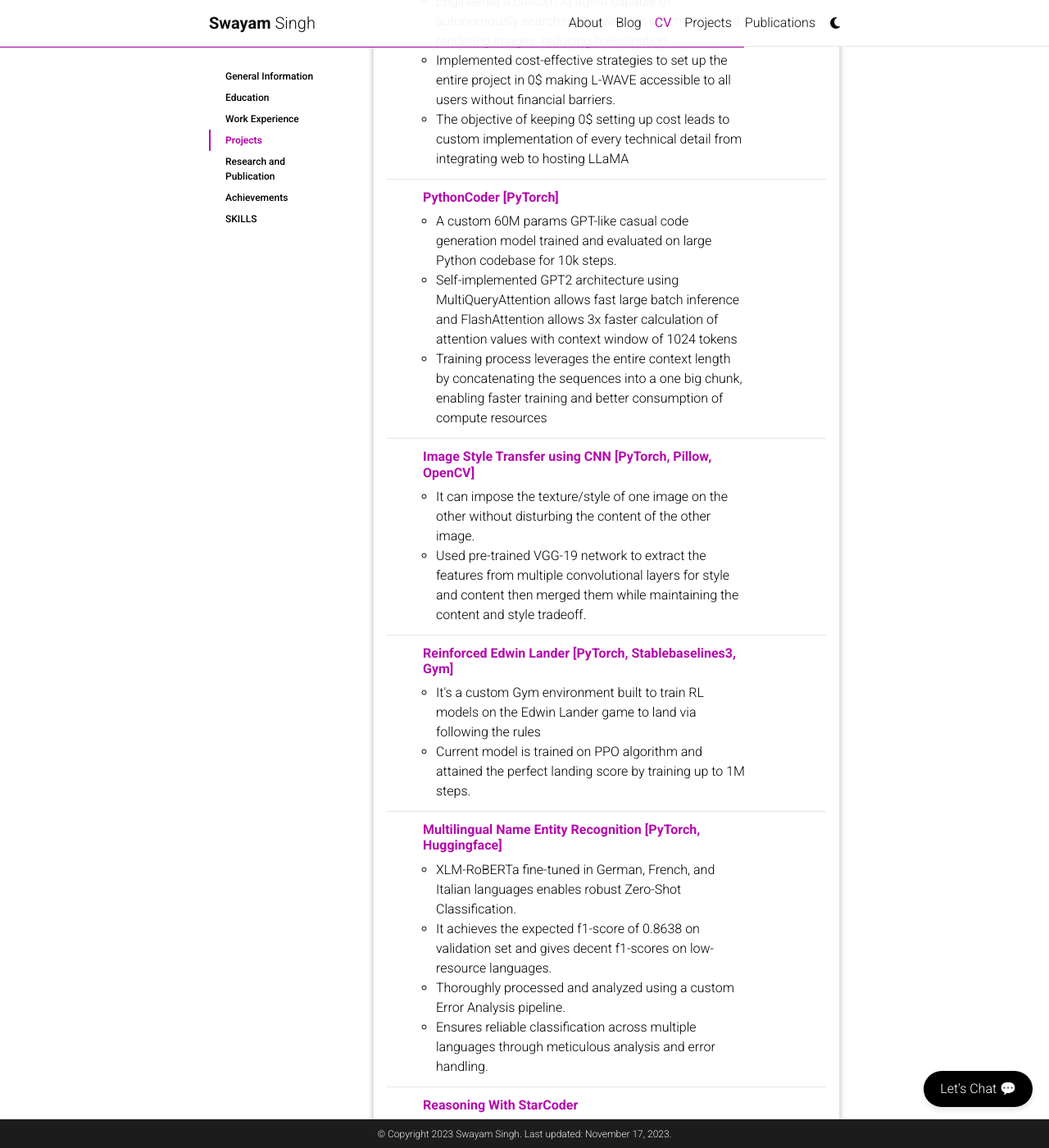
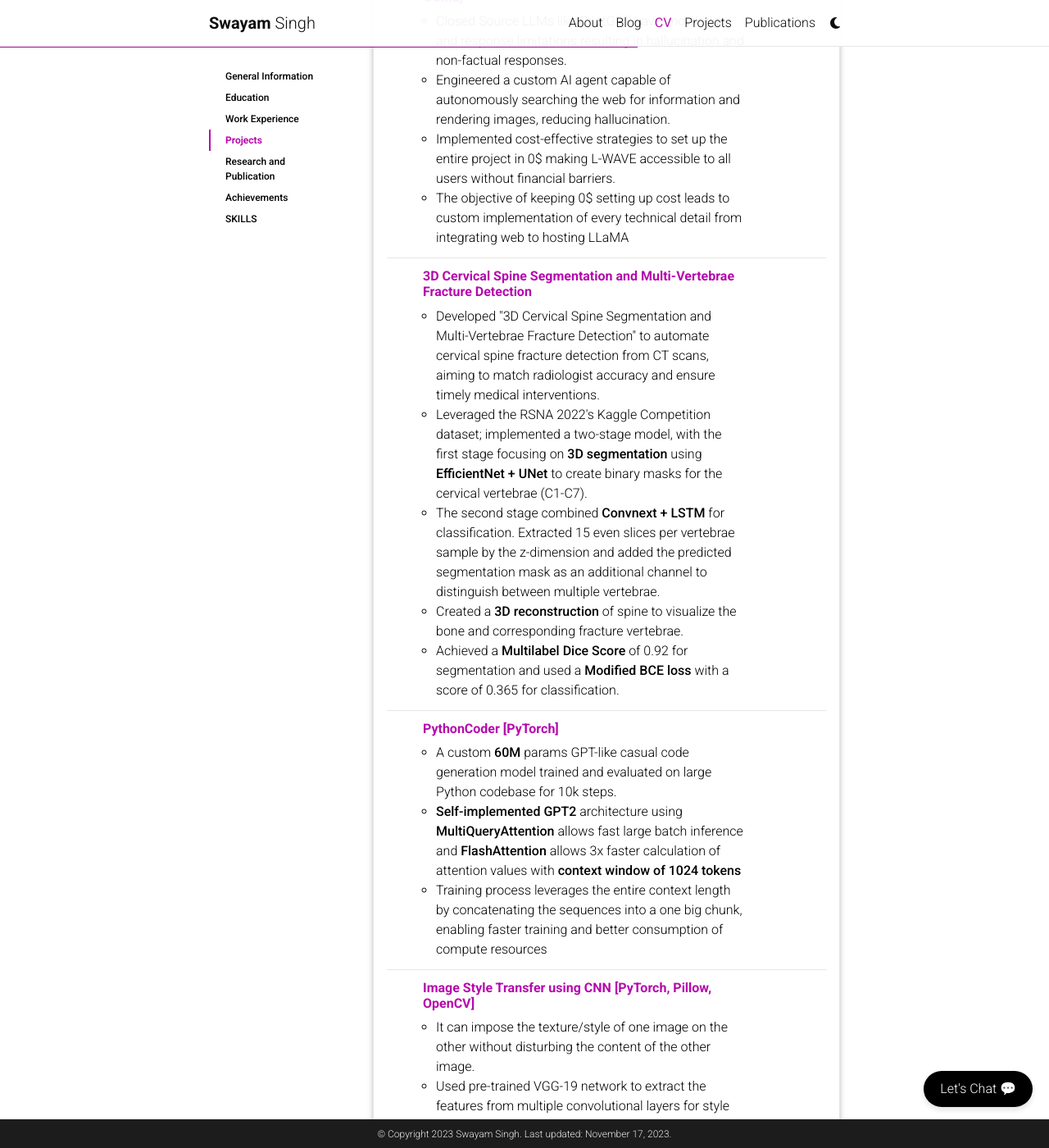
Before and after one commit to SwayamInSync/SwayamInSync.github.io, a Jekyll site: the page built from _pages/cv.md, in a window 1280 px wide and 1400 px high, scrolled down 3142 px. Shown: the whole window at 82% size. Built offline with Jekyll 4.4.1, drawn with Linux system fonts in a browser that asks for light colours; comment, search, counter and statistics services are not loaded; a style sheet for code colours, icons or effects is not loaded; some of the changed text lies outside the part shown.

Commit message:
updated CV

```diff
--- a/_data/cv.yml
+++ b/_data/cv.yml
@@ -3,21 +3,20 @@
   contents:
     - name: Full Name
       value: Swayam Singh
-    - email: Email Address
-      value: singhswayam008@gmail.com
+    - name: Email Address
+      value: <a href="mailto:singhswayam008@gmail.com">singhswayam008@gmail.com</a>
     - name: Phone Number
       value: +919116277756
     - name: Profiles
       links:
         - name: "GitHub"
-          link: "https://projectA-details.com"
+          link: "https://github.com/SwayamInSync"
         - name: "LinkedIn"
-          link: "https://projectA-docs.com"
+          link: "https://www.linkedin.com/in/swayam-singh-406610213/"
         - name: "Kaggle"
-          link: "https://projectA-docs.com"
+          link: "https://www.kaggle.com/swayamsingh"
         - name: "Google Scholar"
-          link: "https://projectA-docs.com"
-
+          link: "https://scholar.google.com/citations?user=clLJfm8AAAAJ&hl"
 - title: Education
   type: time_table
   contents:
@@ -45,7 +44,8 @@
       institution: Scaler (by Interviewbit)
       year: Aug 2022 - Present
       description:
-        - Assisted in the development and implementation of predictive models to optimize customer retention and demand forecasting, which led to a 25% increase in user engagement.
+        - Assisted in the development and deployment of predictive models to minimize infrastructural discrepancies and mitigate potential revenue losses. This proactive approach resulted in a 25% uptick in user engagement.
+        -  Developed automation pipelines to auto-pre-process user engagement data and curate monthly reports and insights on personalized recommendations.
         - Utilized statistical analysis and machine learning techniques to identify infrastructure issues and developed mitigation methodologies.
         - Made core contributions to Scaler modules in Data Science and Machine Learning.
     - title: Open Source Research Engineer
@@ -76,18 +76,25 @@
     - title: <a href="https://github.com/SwayamInSync/clothes-virtual-try-on">Virtual Clothing Assistant [PyTorch, flask, OpenCV](85+ ⭐️)</a>
       description:
         - Allow user to try on different clothes virtually, without going to any trial room.
-        - Used ResNet101 and UNet to segment the cloth and model respectively and pose estimation using openpose then final predictions are done using the PyTorch implementation of VITON.
-        - SSIM (Structural Similarity Index Metric) of 0.895
+        - Used <strong>ResNet101</strong> and <strong>UNet</strong> to segment the cloth and model respectively and pose estimation using openpose then final predictions are done using the PyTorch implementation of VITON.
+        - <strong>SSIM (Structural Similarity Index Metric)</strong> of 0.895
     - title: <a href="https://github.com/SwayamInSync/L-WAVE">L-WAVE (LLaMA Web Access and Visual Enhancement) [PyTorch, Langchain, Hugging Face, GGML]</a>
       description:
         - Closed Source LLMs like ChatGPT have knowledge and response limitations resulting in hallucination and non-factual responses.
         - Engineered a custom AI agent capable of autonomously searching the web for information and rendering images, reducing hallucination.
         - Implemented cost-effective strategies to set up the entire project in 0$ making L-WAVE accessible to all users without financial barriers.
         - The objective of keeping 0$ setting up cost leads to custom implementation of every technical detail from integrating web to hosting LLaMA
+    - title: <a href="https://github.com/SwayamInSync/3D-Cervical-Spine-Segmentation-and-Multi-Vertebrae-Fracture-Detection">3D Cervical Spine Segmentation and Multi-Vertebrae Fracture Detection</a>
+      description:
+        - Developed "3D Cervical Spine Segmentation and Multi-Vertebrae Fracture Detection" to automate cervical spine fracture detection from CT scans, aiming to match radiologist accuracy and ensure timely medical interventions.
+        - Leveraged the RSNA 2022's Kaggle Competition dataset; implemented a two-stage model, with the first stage focusing on <strong>3D segmentation</strong> using <strong>EfficientNet + UNet</strong> to create binary masks for the cervical vertebrae (C1-C7).
+        - The second stage combined <strong>Convnext + LSTM</strong> for classification. Extracted 15 even slices per vertebrae sample by the z-dimension and added the predicted segmentation mask as an additional channel to distinguish between multiple vertebrae.
+        - Created a <strong>3D reconstruction</strong> of spine to visualize the bone and corresponding fracture vertebrae.
+        - Achieved a <strong>Multilabel Dice Score</strong> of 0.92 for segmentation and used a <strong>Modified BCE loss</strong> with a score of 0.365 for classification.
     - title: <a href="https://github.com/SwayamInSync/PythonCoder">PythonCoder [PyTorch]</a>
       description:
-        - A custom 60M params GPT-like casual code generation model trained and evaluated on large Python codebase for 10k steps.
-        - Self-implemented GPT2 architecture using MultiQueryAttention allows fast large batch inference and FlashAttention allows 3x faster calculation of attention values with context window of 1024 tokens
+        - A custom <strong>60M</strong> params GPT-like casual code generation model trained and evaluated on large Python codebase for 10k steps.
+        - <strong>Self-implemented GPT2</strong> architecture using <strong>MultiQueryAttention</strong> allows fast large batch inference and <strong>FlashAttention</strong> allows 3x faster calculation of attention values with <strong>context window of 1024 tokens</strong>
         - Training process leverages the entire context length by concatenating the sequences into a one big chunk, enabling faster training and better consumption of compute resources
     - title: <a href="https://github.com/SwayamInSync/deep-learning/tree/master/Research%20Papers%20implementation/style%20transfer">Image Style Transfer using CNN [PyTorch, Pillow, OpenCV]</a>
       description:
@@ -114,7 +121,7 @@
 - title: Research and Publication
   type: list
   contents:
-    - Swayam Singh, Niklas Muennighoff, et al., "OctoPack Instruction Tuning Code Large Language Models" arXiv:2308.07124, 2023. Submitted to NeurIPS 2023, ICLR 2024
+    - Swayam Singh, Niklas Muennighoff, et al., "OctoPack Instruction Tuning Code Large Language Models" arXiv:2308.07124, 2023. <strong><i>Accepted at Instruction Workshop at NeurIPS 2023, ICLR 2024</i></strong>
     - Swayam Singh, Harm de Vries, et al."StarCoder may the source be with you!" arXiv:2305.06161, 2023. Submitted to TMLR
 
 - title: Achievements
@@ -122,6 +129,7 @@
   contents:
     - year: 2023
       items:
+        - My collaborative research work, "<strong>OctoPack Instruction Tuning Code Large Language Models</strong>" has been accepted at the <strong>Instruction Workshop @ NeurIPS 2023</strong>.
         - Selected in Amazon ML Summer School 2023, Engaged in advanced ML modules and collaborated with leading Amazon ML Scientists.
     - year: 2022
       items:
```
